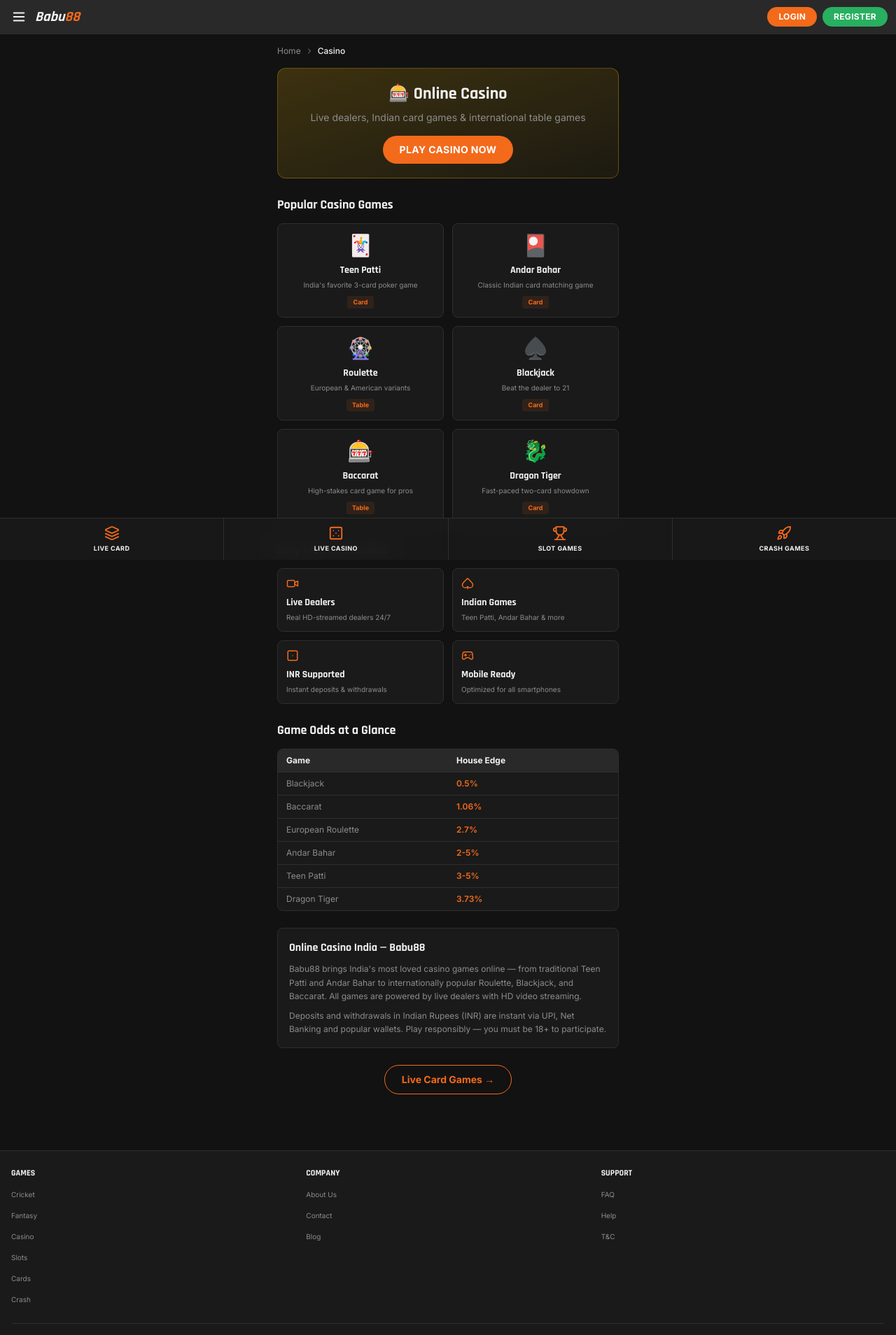
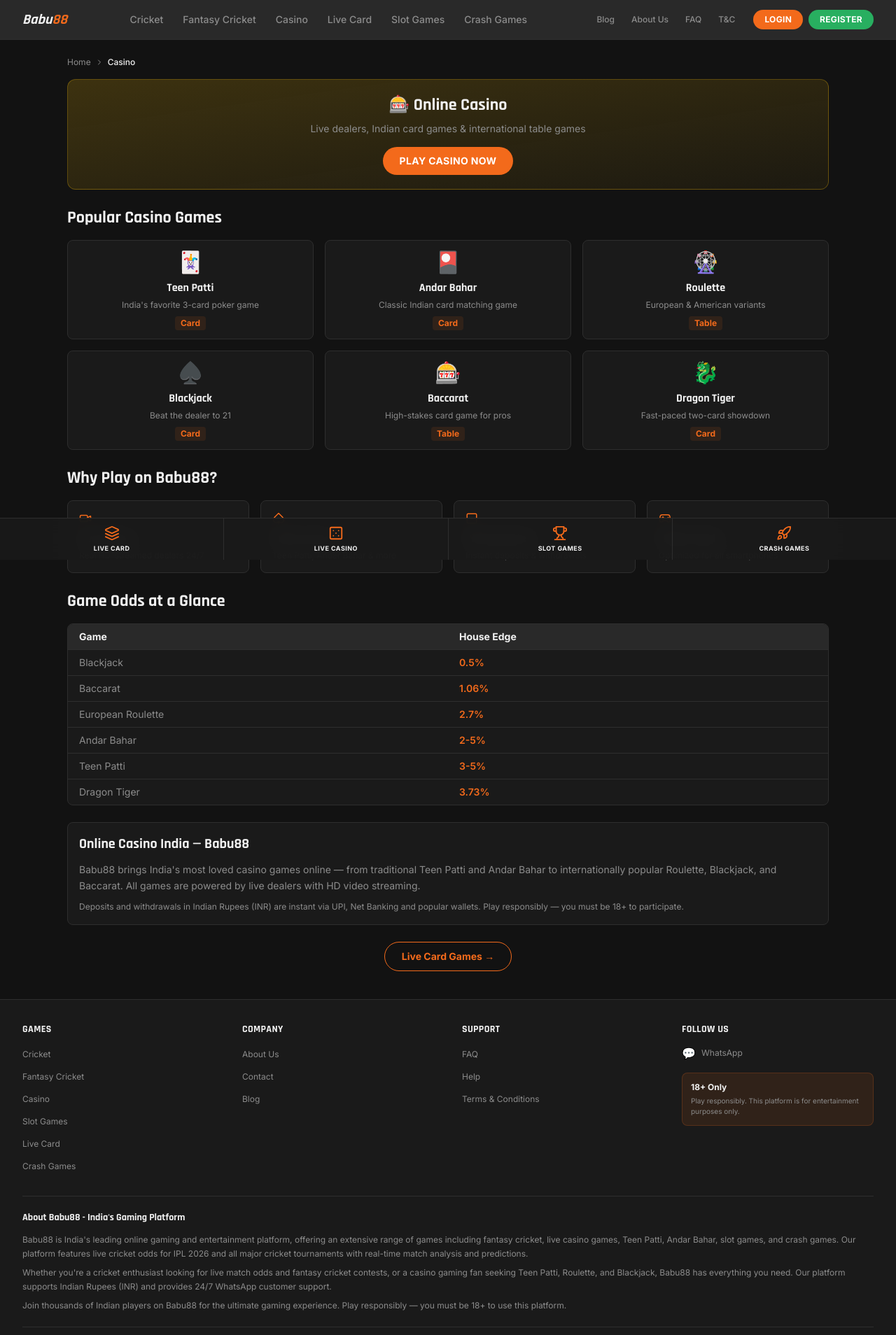
Before and after one commit to Neetu8354/promo-game-center, a React (Vite) app: page /casino in a window 1280 px wide. Shown: the top 1908 px of the page at 70% size. Built offline with nearby package versions, Linux system fonts and the light colour scheme; the HTML template or start-up script is replaced by a standard one.

Commit message:
Make all pages fully responsive for desktop: wider layouts, responsive grids, larger text on md+

```diff
--- a/src/components/Footer.tsx
+++ b/src/components/Footer.tsx
@@ -4,48 +4,60 @@ const WHATSAPP_LINK = "https://wa.link/reddyanna_";
 
 const Footer = () => {
   return (
-    <footer className="bg-card border-t border-border pb-16 pt-6">
-      <div className="px-4">
-        <div className="grid grid-cols-3 gap-4 mb-6">
+    <footer className="bg-card border-t border-border pb-16 md:pb-8 pt-8">
+      <div className="px-4 md:px-8 max-w-7xl mx-auto">
+        <div className="grid grid-cols-3 md:grid-cols-4 gap-6 md:gap-10 mb-8">
           <div>
-            <h4 className="font-heading font-bold text-xs text-foreground mb-2 uppercase">Games</h4>
-            <ul className="space-y-1.5">
-              <li><Link to="/cricket" className="text-[10px] text-muted-foreground hover:text-primary transition-colors">Cricket</Link></li>
-              <li><Link to="/fantasy-cricket" className="text-[10px] text-muted-foreground hover:text-primary transition-colors">Fantasy</Link></li>
-              <li><Link to="/casino" className="text-[10px] text-muted-foreground hover:text-primary transition-colors">Casino</Link></li>
-              <li><Link to="/slot-games" className="text-[10px] text-muted-foreground hover:text-primary transition-colors">Slots</Link></li>
-              <li><Link to="/live-card" className="text-[10px] text-muted-foreground hover:text-primary transition-colors">Cards</Link></li>
-              <li><Link to="/crash-games" className="text-[10px] text-muted-foreground hover:text-primary transition-colors">Crash</Link></li>
+            <h4 className="font-heading font-bold text-xs md:text-sm text-foreground mb-3 uppercase tracking-wide">Games</h4>
+            <ul className="space-y-2">
+              <li><Link to="/cricket" className="text-xs text-muted-foreground hover:text-primary transition-colors">Cricket</Link></li>
+              <li><Link to="/fantasy-cricket" className="text-xs text-muted-foreground hover:text-primary transition-colors">Fantasy Cricket</Link></li>
+              <li><Link to="/casino" className="text-xs text-muted-foreground hover:text-primary transition-colors">Casino</Link></li>
+              <li><Link to="/slot-games" className="text-xs text-muted-foreground hover:text-primary transition-colors">Slot Games</Link></li>
+              <li><Link to="/live-card" className="text-xs text-muted-foreground hover:text-primary transition-colors">Live Card</Link></li>
+              <li><Link to="/crash-games" className="text-xs text-muted-foreground hover:text-primary transition-colors">Crash Games</Link></li>
             </ul>
           </div>
           <div>
-            <h4 className="font-heading font-bold text-xs text-foreground mb-2 uppercase">Company</h4>
-            <ul className="space-y-1.5">
-              <li><Link to="/about-us" className="text-[10px] text-muted-foreground hover:text-primary transition-colors">About Us</Link></li>
-              <li><a href={WHATSAPP_LINK} target="_blank" rel="noopener noreferrer" className="text-[10px] text-muted-foreground hover:text-primary transition-colors">Contact</a></li>
-              <li><Link to="/blog" className="text-[10px] text-muted-foreground hover:text-primary transition-colors">Blog</Link></li>
+            <h4 className="font-heading font-bold text-xs md:text-sm text-foreground mb-3 uppercase tracking-wide">Company</h4>
+            <ul className="space-y-2">
+              <li><Link to="/about-us" className="text-xs text-muted-foreground hover:text-primary transition-colors">About Us</Link></li>
+              <li><a href={WHATSAPP_LINK} target="_blank" rel="noopener noreferrer" className="text-xs text-muted-foreground hover:text-primary transition-colors">Contact</a></li>
+              <li><Link to="/blog" className="text-xs text-muted-foreground hover:text-primary transition-colors">Blog</Link></li>
             </ul>
           </div>
           <div>
-            <h4 className="font-heading font-bold text-xs text-foreground mb-2 uppercase">Support</h4>
-            <ul className="space-y-1.5">
-              <li><Link to="/faq" className="text-[10px] text-muted-foreground hover:text-primary transition-colors">FAQ</Link></li>
-              <li><a href={WHATSAPP_LINK} target="_blank" rel="noopener noreferrer" className="text-[10px] text-muted-foreground hover:text-primary transition-colors">Help</a></li>
-              <li><Link to="/terms-and-conditions" className="text-[10px] text-muted-foreground hover:text-primary transition-colors">T&C</Link></li>
+            <h4 className="font-heading font-bold text-xs md:text-sm text-foreground mb-3 uppercase tracking-wide">Support</h4>
+            <ul className="space-y-2">
+              <li><Link to="/faq" className="text-xs text-muted-foreground hover:text-primary transition-colors">FAQ</Link></li>
+              <li><a href={WHATSAPP_LINK} target="_blank" rel="noopener noreferrer" className="text-xs text-muted-foreground hover:text-primary transition-colors">Help</a></li>
+              <li><Link to="/terms-and-conditions" className="text-xs text-muted-foreground hover:text-primary transition-colors">Terms & Conditions</Link></li>
             </ul>
+          </div>
+          <div className="hidden md:block">
+            <h4 className="font-heading font-bold text-sm text-foreground mb-3 uppercase tracking-wide">Follow Us</h4>
+            <div className="space-y-2">
+              <a href={WHATSAPP_LINK} target="_blank" rel="noopener noreferrer" className="flex items-center gap-2 text-xs text-muted-foreground hover:text-primary transition-colors">
+                <span className="text-base">💬</span> WhatsApp
+              </a>
+            </div>
+            <div className="mt-4 p-3 bg-primary/10 border border-primary/20 rounded-lg">
+              <p className="text-xs font-bold text-foreground mb-1">18+ Only</p>
+              <p className="text-[10px] text-muted-foreground">Play responsibly. This platform is for entertainment purposes only.</p>
+            </div>
           </div>
         </div>
 
         {/* SEO Content Block */}
-        <div className="border-t border-border pt-4 mb-4">
-          <h2 className="font-heading font-bold text-xs text-foreground mb-2">About Babu88 - India's Gaming Platform</h2>
-          <p className="text-[9px] text-muted-foreground leading-relaxed mb-2">
+        <div className="border-t border-border pt-5 mb-5">
+          <h2 className="font-heading font-bold text-sm text-foreground mb-3">About Babu88 - India's Gaming Platform</h2>
+          <p className="text-xs text-muted-foreground leading-relaxed mb-2">
             Babu88 is India's leading online gaming and entertainment platform, offering an extensive range of games including fantasy cricket, live casino games, Teen Patti, Andar Bahar, slot games, and crash games. Our platform features live cricket odds for IPL 2026 and all major cricket tournaments with real-time match analysis and predictions.
           </p>
-          <p className="text-[9px] text-muted-foreground leading-relaxed mb-2">
-            Whether you're a cricket enthusiast looking for live match odds and fantasy cricket contests, or a casino gaming fan seeking Teen Patti, Roulette, and Blackjack, Babu88 has everything you need. Our mobile-optimized platform supports Indian Rupees (INR) and provides 24/7 WhatsApp customer support.
+          <p className="text-xs text-muted-foreground leading-relaxed mb-2">
+            Whether you're a cricket enthusiast looking for live match odds and fantasy cricket contests, or a casino gaming fan seeking Teen Patti, Roulette, and Blackjack, Babu88 has everything you need. Our platform supports Indian Rupees (INR) and provides 24/7 WhatsApp customer support.
           </p>
-          <p className="text-[9px] text-muted-foreground leading-relaxed">
+          <p className="text-xs text-muted-foreground leading-relaxed">
             Join thousands of Indian players on Babu88 for the ultimate gaming experience. Play responsibly — you must be 18+ to use this platform.
           </p>
         </div>
@@ -54,10 +66,10 @@ const Footer = () => {
           <p className="font-heading font-bold text-sm text-foreground italic mb-1">
             Babu<span className="text-primary">88</span>
           </p>
-          <p className="text-[9px] text-muted-foreground max-w-xs mx-auto">
+          <p className="text-xs text-muted-foreground max-w-sm mx-auto">
             Babu88 is a gaming and entertainment platform. You must be 18+ to use this platform. Play responsibly.
           </p>
-          <p className="text-[9px] text-muted-foreground mt-1.5">
+          <p className="text-xs text-muted-foreground mt-1.5">
             © 2026 Babu88. All rights reserved.
           </p>
         </div>
--- a/src/components/Header.tsx
+++ b/src/components/Header.tsx
@@ -23,18 +23,45 @@ const Header = () => {
   return (
     <>
       <header className="sticky top-0 z-50 bg-secondary border-b border-border">
-        <div className="flex items-center justify-between px-3 h-12">
+        <div className="flex items-center justify-between px-4 lg:px-8 h-14 max-w-7xl mx-auto">
+          {/* Logo + mobile hamburger */}
           <div className="flex items-center gap-2">
-            <button onClick={() => setMenuOpen(!menuOpen)} className="text-foreground p-1">
+            <button onClick={() => setMenuOpen(!menuOpen)} className="text-foreground p-1 md:hidden">
               {menuOpen ? <X size={22} /> : <Menu size={22} />}
             </button>
-            <a href={WHATSAPP_LINK} target="_blank" rel="noopener noreferrer" className="flex items-center">
+            <Link to="/" className="flex items-center">
               <span className="font-heading font-bold text-xl italic text-foreground">
                 Babu<span className="text-primary">88</span>
               </span>
-            </a>
+            </Link>
           </div>
+
+          {/* Desktop nav */}
+          <nav className="hidden md:flex items-center gap-1">
+            {menuItems.slice(0, 6).map((item) => (
+              <Link
+                key={item.label}
+                to={item.href}
+                className="px-3 py-1.5 text-sm text-muted-foreground hover:text-primary hover:bg-primary/10 rounded-md transition-colors font-medium"
+              >
+                {item.label}
+              </Link>
+            ))}
+          </nav>
+
+          {/* Right actions */}
           <div className="flex items-center gap-2">
+            <div className="hidden md:flex items-center gap-1 mr-2">
+              {menuItems.slice(6).map((item) => (
+                <Link
+                  key={item.label}
+                  to={item.href}
+                  className="px-2.5 py-1 text-xs text-muted-foreground hover:text-primary transition-colors font-medium"
+                >
+                  {item.label}
+                </Link>
+              ))}
+            </div>
             <a
               href={WHATSAPP_LINK}
               target="_blank"
@@ -55,7 +82,7 @@ const Header = () => {
         </div>
       </header>
 
-      {/* Mobile sidebar overlay */}
+      {/* Mobile sidebar overlay — only on mobile */}
       {menuOpen && (
         <>
           <div className="fixed inset-0 z-40 bg-background/80" onClick={() => setMenuOpen(false)} />
--- a/src/pages/Casino.tsx
+++ b/src/pages/Casino.tsx
@@ -39,7 +39,7 @@ const Casino = () => {
 
       <Header />
 
-      <main className="px-3 py-4 pb-20 max-w-lg mx-auto">
+      <main className="px-4 md:px-8 py-6 pb-24 md:pb-10 max-w-6xl mx-auto">
         {/* Breadcrumb */}
         <nav aria-label="Breadcrumb" className="mb-4">
           <ol className="flex items-center gap-1.5 text-xs text-muted-foreground">
@@ -65,8 +65,8 @@ const Casino = () => {
 
         {/* Games Grid */}
         <section className="mb-6">
-          <h2 className="font-heading text-lg font-bold text-foreground mb-3">Popular Casino Games</h2>
-          <div className="grid grid-cols-2 gap-3">
+          <h2 className="font-heading text-xl md:text-2xl font-bold text-foreground mb-4">Popular Casino Games</h2>
+          <div className="grid grid-cols-2 md:grid-cols-3 gap-4">
             {games.map((g, i) => (
               <a
                 key={i}
@@ -76,9 +76,9 @@ const Casino = () => {
                 className="bg-card border border-border rounded-lg p-3 hover:border-primary/50 transition-all text-center"
               >
                 <div className="text-3xl mb-2">{g.icon}</div>
-                <h3 className="text-sm font-bold text-foreground mb-1">{g.name}</h3>
-                <p className="text-[10px] text-muted-foreground">{g.desc}</p>
-                <span className="inline-block mt-2 text-[9px] font-bold text-primary bg-primary/10 px-2 py-0.5 rounded">{g.category}</span>
+                <h3 className="text-sm md:text-base font-bold text-foreground mb-1">{g.name}</h3>
+                <p className="text-xs text-muted-foreground">{g.desc}</p>
+                <span className="inline-block mt-2 text-xs font-bold text-primary bg-primary/10 px-2 py-0.5 rounded">{g.category}</span>
               </a>
             ))}
           </div>
@@ -86,13 +86,13 @@ const Casino = () => {
 
         {/* Features */}
         <section className="mb-6">
-          <h2 className="font-heading text-lg font-bold text-foreground mb-3">Why Play on Babu88?</h2>
-          <div className="grid grid-cols-2 gap-3">
+          <h2 className="font-heading text-xl md:text-2xl font-bold text-foreground mb-4">Why Play on Babu88?</h2>
+          <div className="grid grid-cols-2 md:grid-cols-4 gap-4">
             {features.map((f, i) => (
-              <div key={i} className="bg-card border border-border rounded-lg p-3">
+              <div key={i} className="bg-card border border-border rounded-lg p-4">
                 <div className="text-primary mb-2">{f.icon}</div>
-                <h3 className="text-sm font-bold text-foreground mb-1">{f.title}</h3>
-                <p className="text-[10px] text-muted-foreground">{f.desc}</p>
+                <h3 className="text-sm md:text-base font-bold text-foreground mb-1">{f.title}</h3>
+                <p className="text-xs text-muted-foreground">{f.desc}</p>
               </div>
             ))}
           </div>
@@ -100,11 +100,11 @@ const Casino = () => {
 
         {/* House Edge Table */}
         <section className="mb-6">
-          <h2 className="font-heading text-lg font-bold text-foreground mb-3">Game Odds at a Glance</h2>
+          <h2 className="font-heading text-xl md:text-2xl font-bold text-foreground mb-4">Game Odds at a Glance</h2>
           <div className="bg-card border border-border rounded-lg overflow-hidden">
             <div className="grid grid-cols-2 bg-secondary">
-              <div className="px-3 py-2 text-xs font-bold text-foreground">Game</div>
-              <div className="px-3 py-2 text-xs font-bold text-foreground">House Edge</div>
+              <div className="px-4 py-2 text-sm font-bold text-foreground">Game</div>
+              <div className="px-4 py-2 text-sm font-bold text-foreground">House Edge</div>
             </div>
             {[
               ["Blackjack", "0.5%"],
@@ -115,8 +115,8 @@ const Casino = () => {
               ["Dragon Tiger", "3.73%"],
             ].map(([game, edge]) => (
               <div key={game} className="grid grid-cols-2 border-t border-border">
-                <div className="px-3 py-2 text-xs text-muted-foreground">{game}</div>
-                <div className="px-3 py-2 text-xs font-semibold text-primary">{edge}</div>
+                <div className="px-4 py-2 text-sm text-muted-foreground">{game}</div>
+                <div className="px-4 py-2 text-sm font-semibold text-primary">{edge}</div>
               </div>
             ))}
           </div>
@@ -124,8 +124,8 @@ const Casino = () => {
 
         {/* SEO Content */}
         <section className="mb-6 bg-card border border-border rounded-lg p-4">
-          <h2 className="font-heading text-base font-bold text-foreground mb-2">Online Casino India — Babu88</h2>
-          <p className="text-xs text-muted-foreground leading-relaxed mb-2">
+          <h2 className="font-heading text-lg md:text-xl font-bold text-foreground mb-3">Online Casino India — Babu88</h2>
+          <p className="text-sm text-muted-foreground leading-relaxed mb-2">
             Babu88 brings India's most loved casino games online — from traditional Teen Patti and Andar Bahar to internationally popular Roulette, Blackjack, and Baccarat. All games are powered by live dealers with HD video streaming.
           </p>
           <p className="text-xs text-muted-foreground leading-relaxed">
--- a/src/pages/FantasyCricket.tsx
+++ b/src/pages/FantasyCricket.tsx
@@ -37,7 +37,7 @@ const FantasyCricket = () => {
 
       <Header />
 
-      <main className="px-3 py-4 pb-20 max-w-lg mx-auto">
+      <main className="px-4 md:px-8 py-6 pb-24 md:pb-10 max-w-6xl mx-auto">
         {/* Breadcrumb */}
         <nav aria-label="Breadcrumb" className="mb-4">
           <ol className="flex items-center gap-1.5 text-xs text-muted-foreground">
@@ -49,8 +49,8 @@ const FantasyCricket = () => {
 
         {/* Hero */}
         <div className="rounded-xl bg-gradient-to-br from-green-500/20 to-green-500/5 border border-green-500/30 p-5 mb-6 text-center">
-          <h1 className="font-heading text-2xl font-bold text-foreground mb-2">🏆 Fantasy Cricket</h1>
-          <p className="text-sm text-muted-foreground mb-4">Build your dream XI and win big prizes on every IPL match</p>
+          <h1 className="font-heading text-3xl md:text-4xl font-bold text-foreground mb-3">🏆 Fantasy Cricket</h1>
+          <p className="text-sm md:text-base text-muted-foreground mb-5">Build your dream XI and win big prizes on every IPL match</p>
           <a
             href={WHATSAPP_LINK}
             target="_blank"
@@ -63,10 +63,10 @@ const FantasyCricket = () => {
 
         {/* How It Works */}
         <section className="mb-6">
-          <h2 className="font-heading text-lg font-bold text-foreground mb-3">How to Play</h2>
-          <div className="space-y-3">
+          <h2 className="font-heading text-xl md:text-2xl font-bold text-foreground mb-4">How to Play</h2>
+          <div className="space-y-3 md:grid md:grid-cols-2 md:gap-4 md:space-y-0">
             {steps.map((s) => (
-              <div key={s.step} className="flex gap-3 bg-card border border-border rounded-lg p-3 items-start">
+              <div key={s.step} className="flex gap-3 bg-card border border-border rounded-lg p-4 items-start">
                 <span className="text-primary font-heading font-bold text-xl w-10 shrink-0">{s.step}</span>
                 <div>
                   <h3 className="text-sm font-bold text-foreground">{s.title}</h3>
@@ -79,13 +79,13 @@ const FantasyCricket = () => {
 
         {/* Tips */}
         <section className="mb-6">
-          <h2 className="font-heading text-lg font-bold text-foreground mb-3">Winning Tips</h2>
-          <div className="grid grid-cols-2 gap-3">
+          <h2 className="font-heading text-xl md:text-2xl font-bold text-foreground mb-4">Winning Tips</h2>
+          <div className="grid grid-cols-2 md:grid-cols-4 gap-4">
             {tips.map((t, i) => (
-              <div key={i} className="bg-card border border-border rounded-lg p-3">
-                <div className="text-primary mb-1.5">{t.icon}</div>
-                <h3 className="text-xs font-bold text-foreground mb-1">{t.title}</h3>
-                <p className="text-[10px] text-muted-foreground">{t.desc}</p>
+              <div key={i} className="bg-card border border-border rounded-lg p-4">
+                <div className="text-primary mb-2">{t.icon}</div>
+                <h3 className="text-sm font-bold text-foreground mb-1">{t.title}</h3>
+                <p className="text-xs text-muted-foreground">{t.desc}</p>
               </div>
             ))}
           </div>
@@ -93,11 +93,11 @@ const FantasyCricket = () => {
 
         {/* Scoring */}
         <section className="mb-6">
-          <h2 className="font-heading text-lg font-bold text-foreground mb-3">Scoring System</h2>
+          <h2 className="font-heading text-xl md:text-2xl font-bold text-foreground mb-4">Scoring System</h2>
           <div className="bg-card border border-border rounded-lg overflow-hidden">
             <div className="grid grid-cols-2 bg-secondary">
-              <div className="px-3 py-2 text-xs font-bold text-foreground">Action</div>
-              <div className="px-3 py-2 text-xs font-bold text-foreground">Points</div>
+              <div className="px-4 py-2 text-sm font-bold text-foreground">Action</div>
+              <div className="px-4 py-2 text-sm font-bold text-foreground">Points</div>
             </div>
             {[
               ["Run scored", "+1"],
@@ -110,8 +110,8 @@ const FantasyCricket = () => {
               ["Run out", "+6"],
             ].map(([action, pts]) => (
               <div key={action} className="grid grid-cols-2 border-t border-border">
-                <div className="px-3 py-2 text-xs text-muted-foreground">{action}</div>
-                <div className="px-3 py-2 text-xs font-semibold text-primary">{pts}</div>
+                <div className="px-4 py-2 text-sm text-muted-foreground">{action}</div>
+                <div className="px-4 py-2 text-sm font-semibold text-primary">{pts}</div>
               </div>
             ))}
           </div>
@@ -119,8 +119,8 @@ const FantasyCricket = () => {
 
         {/* SEO Content */}
         <section className="mb-6 bg-card border border-border rounded-lg p-4">
-          <h2 className="font-heading text-base font-bold text-foreground mb-2">Fantasy Cricket on Babu88</h2>
-          <p className="text-xs text-muted-foreground leading-relaxed mb-2">
+          <h2 className="font-heading text-lg md:text-xl font-bold text-foreground mb-3">Fantasy Cricket on Babu88</h2>
+          <p className="text-sm text-muted-foreground leading-relaxed mb-2">
             Babu88 offers India's most exciting fantasy cricket contests for IPL 2026, T20 World Cup, and all major bilateral series. Create your fantasy team of 11 real cricket players and earn points based on their actual match performances.
           </p>
           <p className="text-xs text-muted-foreground leading-relaxed">
--- a/src/pages/TermsAndConditions.tsx
+++ b/src/pages/TermsAndConditions.tsx
@@ -72,7 +72,7 @@ const TermsAndConditions = () => {
 
       <Header />
 
-      <main className="px-3 py-4 pb-20 max-w-lg mx-auto">
+      <main className="px-4 md:px-8 py-6 pb-24 md:pb-10 max-w-4xl mx-auto">
         {/* Breadcrumb */}
         <nav aria-label="Breadcrumb" className="mb-4">
           <ol className="flex items-center gap-1.5 text-xs text-muted-foreground">
@@ -82,18 +82,18 @@ const TermsAndConditions = () => {
           </ol>
         </nav>
 
-        <h1 className="font-heading text-2xl font-bold text-foreground mb-1">Terms & Conditions</h1>
-        <p className="text-xs text-muted-foreground mb-6">Last updated: January 2026</p>
+        <h1 className="font-heading text-3xl md:text-4xl font-bold text-foreground mb-1">Terms & Conditions</h1>
+        <p className="text-sm text-muted-foreground mb-6">Last updated: January 2026</p>
 
-        <div className="bg-primary/10 border border-primary/30 rounded-lg p-3 mb-6">
-          <p className="text-xs text-foreground font-medium">⚠️ Please read these terms carefully before using Babu88. By accessing our platform, you agree to these terms in full.</p>
+        <div className="bg-primary/10 border border-primary/30 rounded-lg p-4 mb-6">
+          <p className="text-sm text-foreground font-medium">⚠️ Please read these terms carefully before using Babu88. By accessing our platform, you agree to these terms in full.</p>
         </div>
 
-        <div className="space-y-4">
+        <div className="space-y-4 md:grid md:grid-cols-2 md:gap-4 md:space-y-0">
           {sections.map((s, i) => (
-            <section key={i} className="bg-card border border-border rounded-lg p-4">
-              <h2 className="font-heading text-sm font-bold text-foreground mb-2">{s.title}</h2>
-              <p className="text-xs text-muted-foreground leading-relaxed">{s.content}</p>
+            <section key={i} className="bg-card border border-border rounded-lg p-5">
+              <h2 className="font-heading text-sm md:text-base font-bold text-foreground mb-2">{s.title}</h2>
+              <p className="text-xs md:text-sm text-muted-foreground leading-relaxed">{s.content}</p>
             </section>
           ))}
         </div>
```
Also changed, not shown: src/pages/AboutUs.tsx (+13 -13 lines), src/pages/CrashGames.tsx (+18 -18 lines), src/pages/Cricket.tsx (+16 -16 lines), src/pages/FAQ.tsx (+7 -7 lines), src/pages/LiveCard.tsx (+15 -15 lines), src/pages/SlotGames.tsx (+14 -14 lines).
